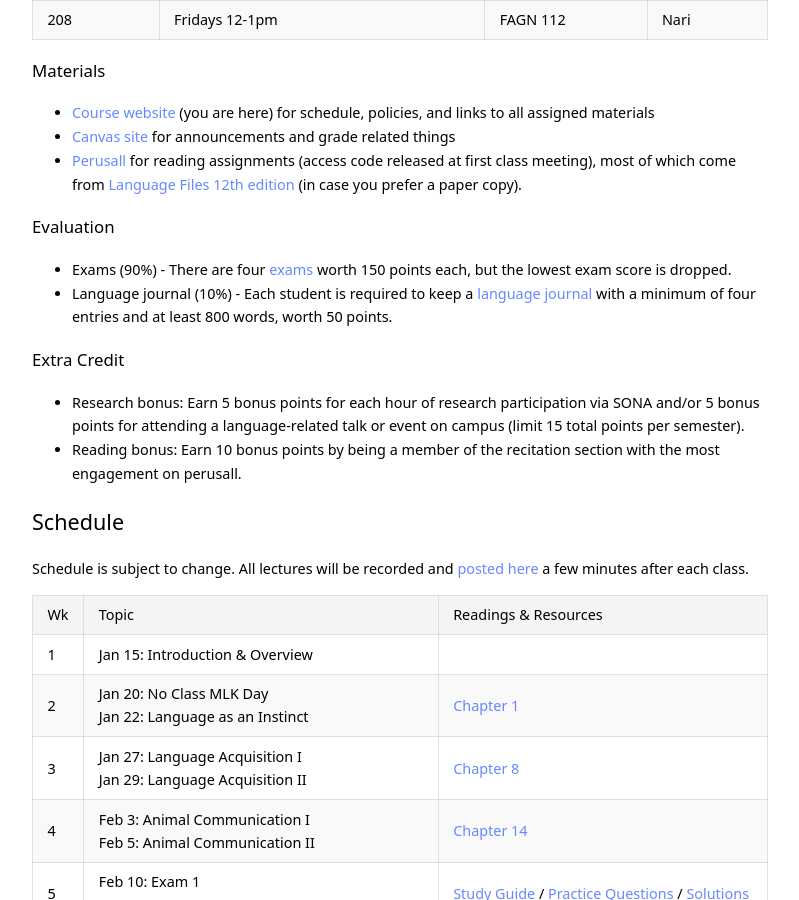
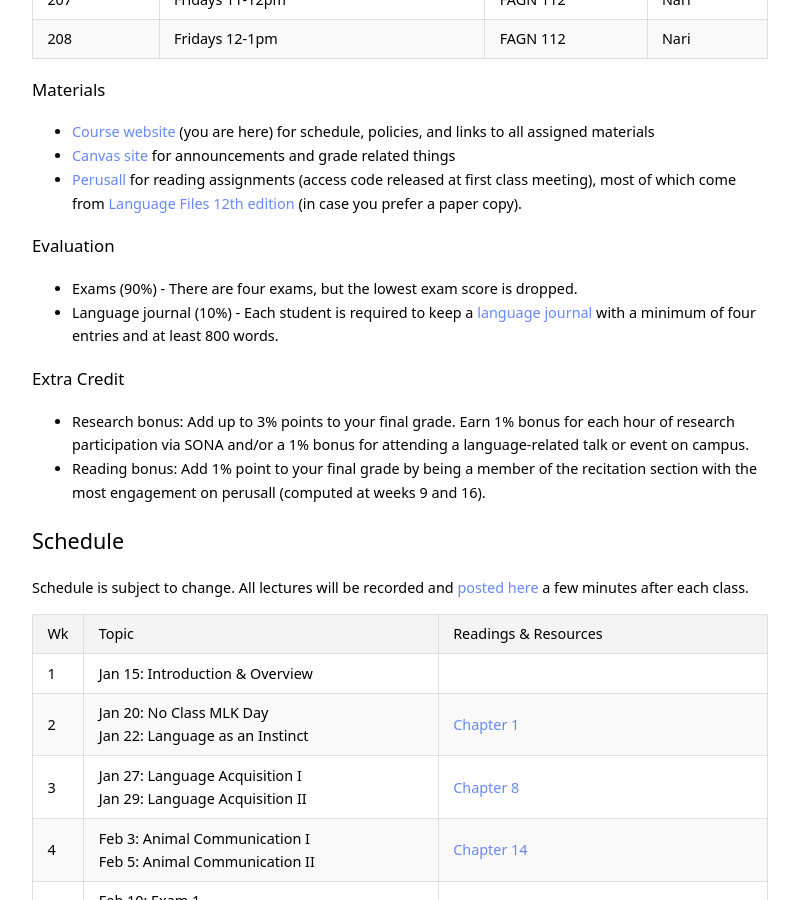
Before and after one commit to kschuler/ling001, a Jekyll site: the page built from index.md, in a window 1280 px wide and 900 px high, scrolled down 1157 px. Shown: the whole window, without its empty margins (240-1039 px from the left). Built offline with Jekyll 4.4.1, drawn with Linux system fonts in a browser that asks for light colours; some of the changed text lies outside the part shown.

Commit message:
Update index.md

```diff
--- a/index.md
+++ b/index.md
@@ -44,12 +45,12 @@ Section | Time | Location | TA
 - **[Perusall](https://app.perusall.com/courses/intro-to-linguistics-1)** for reading assignments (access code released at first class meeting), most of which come from [Language Files 12th edition](https://ohiostatepress.org/books/titles/9780814252703.html) (in case you prefer a paper copy).
 
 ### Evaluation
-- **Exams (90%)** - There are four [exams](#exams) worth 150 points each, but the lowest exam score is dropped.
-- **Language journal (10%)** - Each student is required to keep a [language journal](resources/language-journal-assignment) with a minimum of four entries and at least 800 words, worth 50 points.
+- **Exams (90%)** - There are four exams, but the lowest exam score is dropped.
+- **Language journal (10%)** - Each student is required to keep a [language journal](resources/language-journal-assignment) with a minimum of four entries and at least 800 words.
 
 ### Extra Credit
--  **Research bonus:** Earn 5 bonus points for each hour of research participation via SONA and/or 5 bonus points for attending a language-related talk or event on campus (limit 15 total points per semester).
-- **Reading bonus:** Earn 10 bonus points by being a member of the recitation section with the most engagement on perusall.
+-  **Research bonus:** Add up to 3% points to your final grade. Earn 1% bonus for each hour of research participation via SONA and/or a 1% bonus for attending a language-related talk or event on campus.
+- **Reading bonus:** Add 1% point to your final grade by being a member of the recitation section with the most engagement on perusall (computed at weeks 9 and 16).
 
 ## Schedule
 Schedule is subject to change. All lectures will be recorded and [posted here](https://upenn.hosted.panopto.com/Panopto/Pages/Sessions/List.aspx?folderID=99e28b4b-8d65-4ac1-9fe4-ab3c00e43bf5) a few minutes after each class.
```
Also changed, not shown: other parts of index.md (+1 -0 lines).
